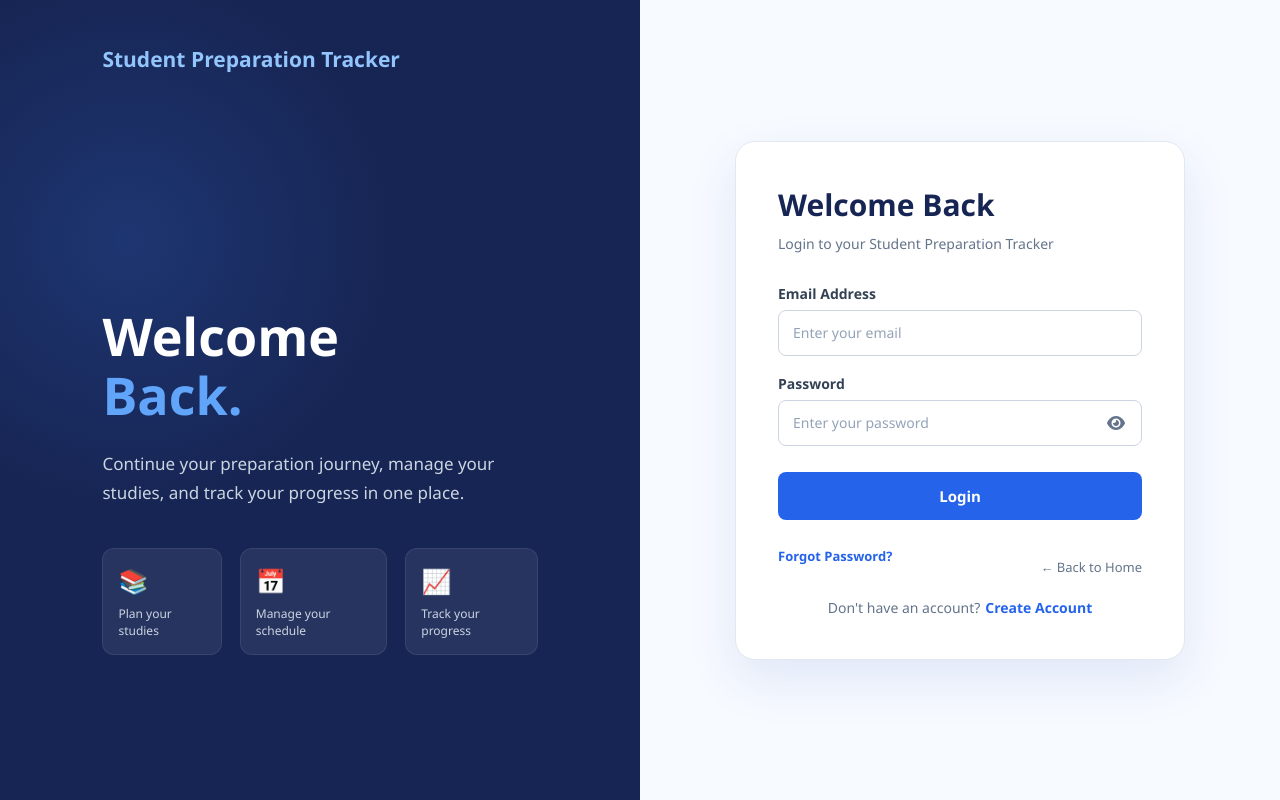
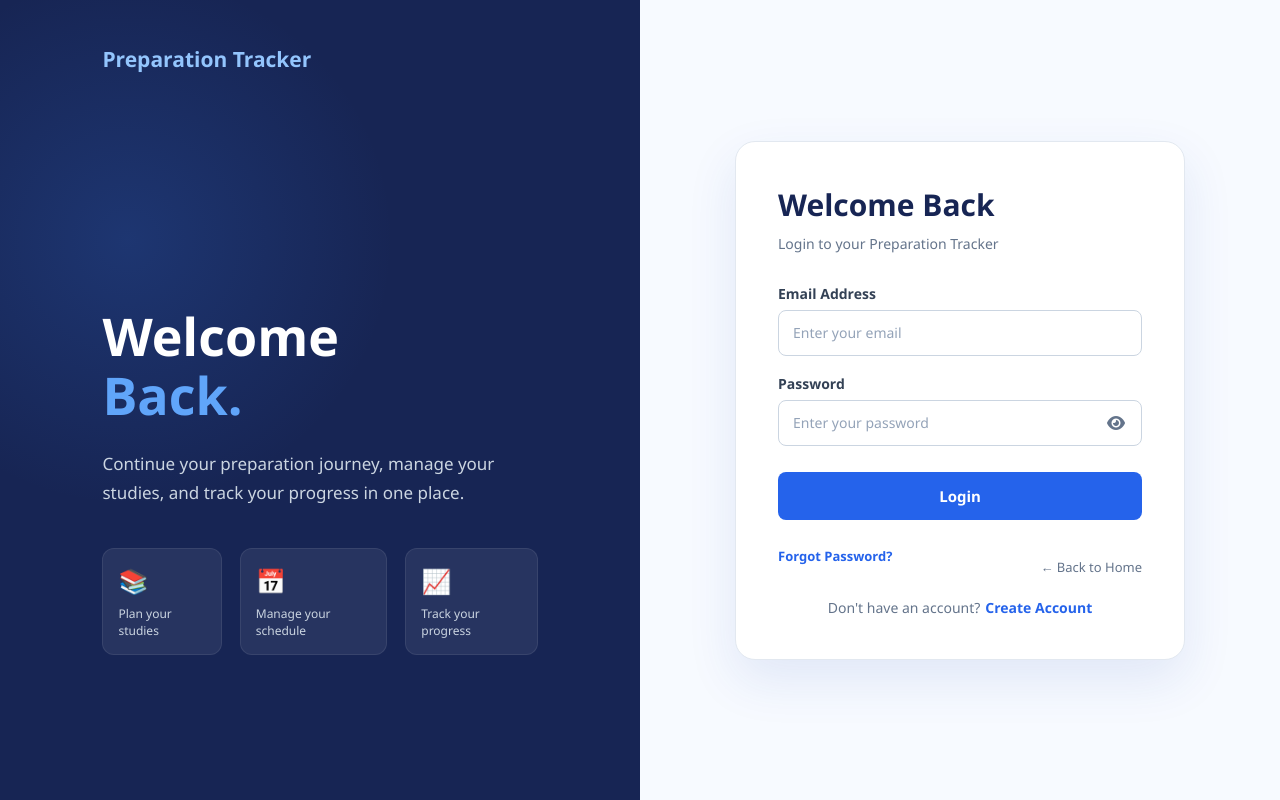
Before and after one commit to pravallikayeturu/student-preparation-tracker, a React (Vite) app: page /login in a window 1280 px wide. Built offline with nearby package versions, Linux system fonts and the light colour scheme.

Commit message:
Update login and signup

```diff
--- a/src/pages/Login/Login.jsx
+++ b/src/pages/Login/Login.jsx
@@ -354,7 +354,7 @@ function Login() {
         <div className="login-left">
 
           <div className="login-brand">
-            Student Preparation Tracker
+             Preparation Tracker
           </div>
 
           <div className="login-intro">
@@ -543,7 +543,7 @@ function Login() {
       <div className="login-left">
 
         <div className="login-brand">
-          Student Preparation Tracker
+           Preparation Tracker
         </div>
 
         <div className="login-intro">
@@ -621,7 +621,7 @@ function Login() {
           </h2>
 
           <p className="login-subtitle">
-            Login to your Student Preparation Tracker
+            Login to your  Preparation Tracker
           </p>
 
           {/* ERROR */}
--- a/src/pages/Signup/Signup.jsx
+++ b/src/pages/Signup/Signup.jsx
@@ -340,7 +340,7 @@ function Signup() {
         <div className="signup-left">
 
           <div className="signup-brand">
-            Student Preparation Tracker
+             Preparation Tracker
           </div>
 
           <div className="signup-intro">
@@ -527,7 +527,7 @@ function Signup() {
       <div className="signup-left">
 
         <div className="signup-brand">
-          Student Preparation Tracker
+         Preparation Tracker
         </div>
 
         <div className="signup-intro">
@@ -580,7 +580,7 @@ function Signup() {
           </h2>
 
           <p className="signup-subtitle">
-            Join Student Preparation Tracker
+            Join  Preparation Tracker
           </p>
 
           {/* ERROR */}
```
